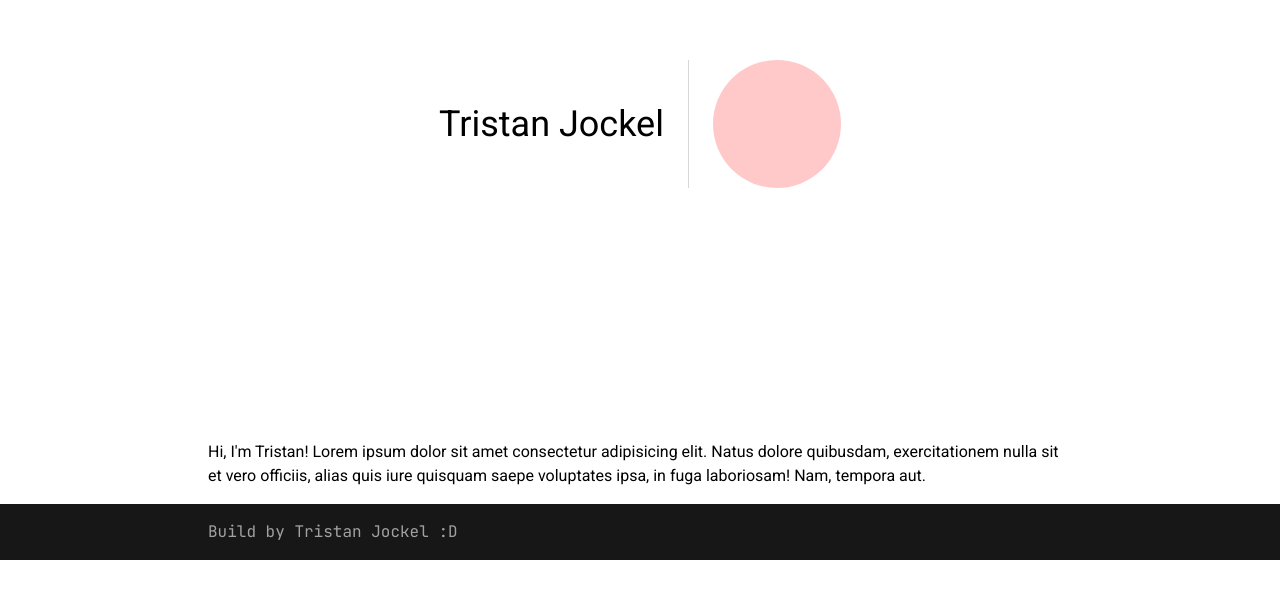
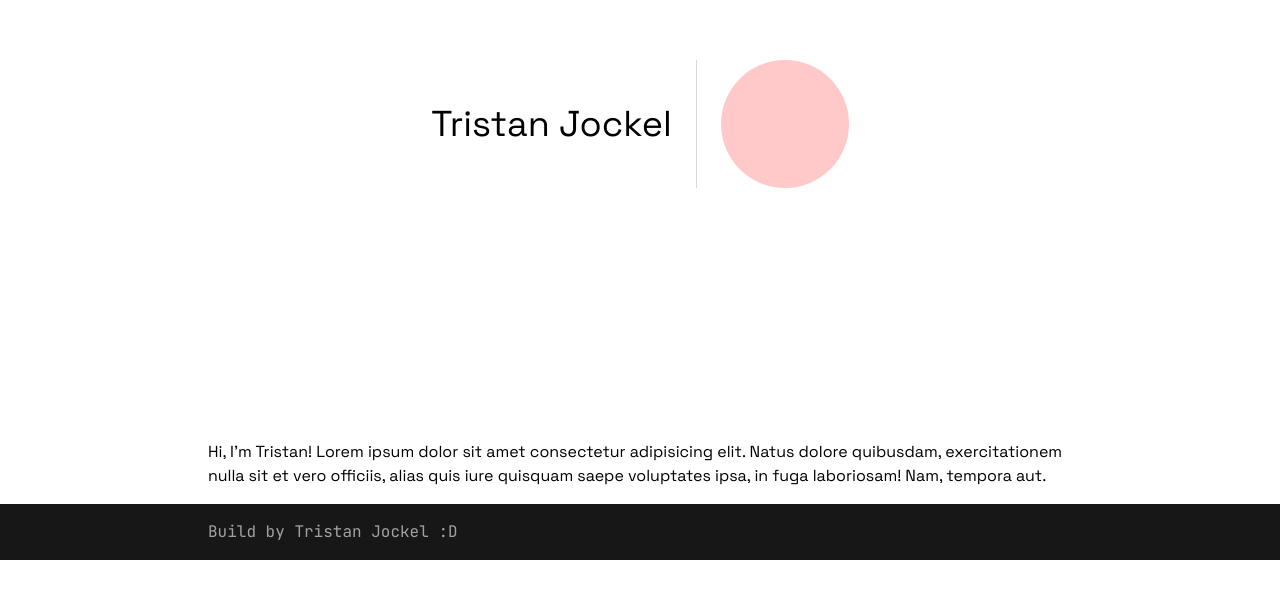
Before and after one commit to tristaanjodsalz/personal-website, a Next.js app: page / in a window 1280 px wide. Shown: the part 176-774 px from the top of the page. Built offline with nearby package versions, Linux system fonts and the light colour scheme.

Commit message:
chore: changed font

```diff
--- a/src/app/layout.tsx
+++ b/src/app/layout.tsx
@@ -1,9 +1,9 @@
 import "tristanjockel/styles/globals.css";
 
 import type { Metadata } from "next";
-import { JetBrains_Mono, Roboto, Space_Mono } from "next/font/google";
+import { JetBrains_Mono, Space_Grotesk } from "next/font/google";
+import { Footer } from "./_components/footer";
 import { ThemeProvider } from "./_components/theme-provider";
-import { Footer } from "./_components/footer";
 
 export const metadata: Metadata = {
   title: "",
@@ -11,9 +11,9 @@ export const metadata: Metadata = {
   // icons: [{ rel: "icon", url: "/favicon.ico" }],
 };
 
-const roboto = Roboto({
+const space_grotesk = Space_Grotesk({
   subsets: ["latin"],
-  variable: "--font-roboto",
+  variable: "--font-space_grotesk",
 });
 
 const jetbrainsMono = JetBrains_Mono({
@@ -28,7 +28,7 @@ export default function RootLayout({
   return (
     <html
       lang="en"
-      className={`${roboto.variable} ${jetbrainsMono.variable}`}
+      className={`${space_grotesk.variable} ${jetbrainsMono.variable}`}
       suppressHydrationWarning
     >
       <body>
--- a/src/styles/globals.css
+++ b/src/styles/globals.css
@@ -1,8 +1,10 @@
 @import "tailwindcss";
 
 @theme {
-  --font-sans: var(--font-roboto), ui-sans-serif, system-ui, sans-serif,
+  --font-sans:
+    var(--font-space_grotesk), ui-sans-serif, system-ui, sans-serif,
     "Apple Color Emoji", "Segoe UI Emoji", "Segoe UI Symbol", "Noto Color Emoji";
-  --font-mono: var(--font-jetbrains-mono), ui-monospace, SFMono-Regular, Menlo,
-    Monaco, Consolas;
+  --font-mono:
+    var(--font-jetbrains-mono), ui-monospace, SFMono-Regular, Menlo, Monaco,
+    Consolas;
 }
```
